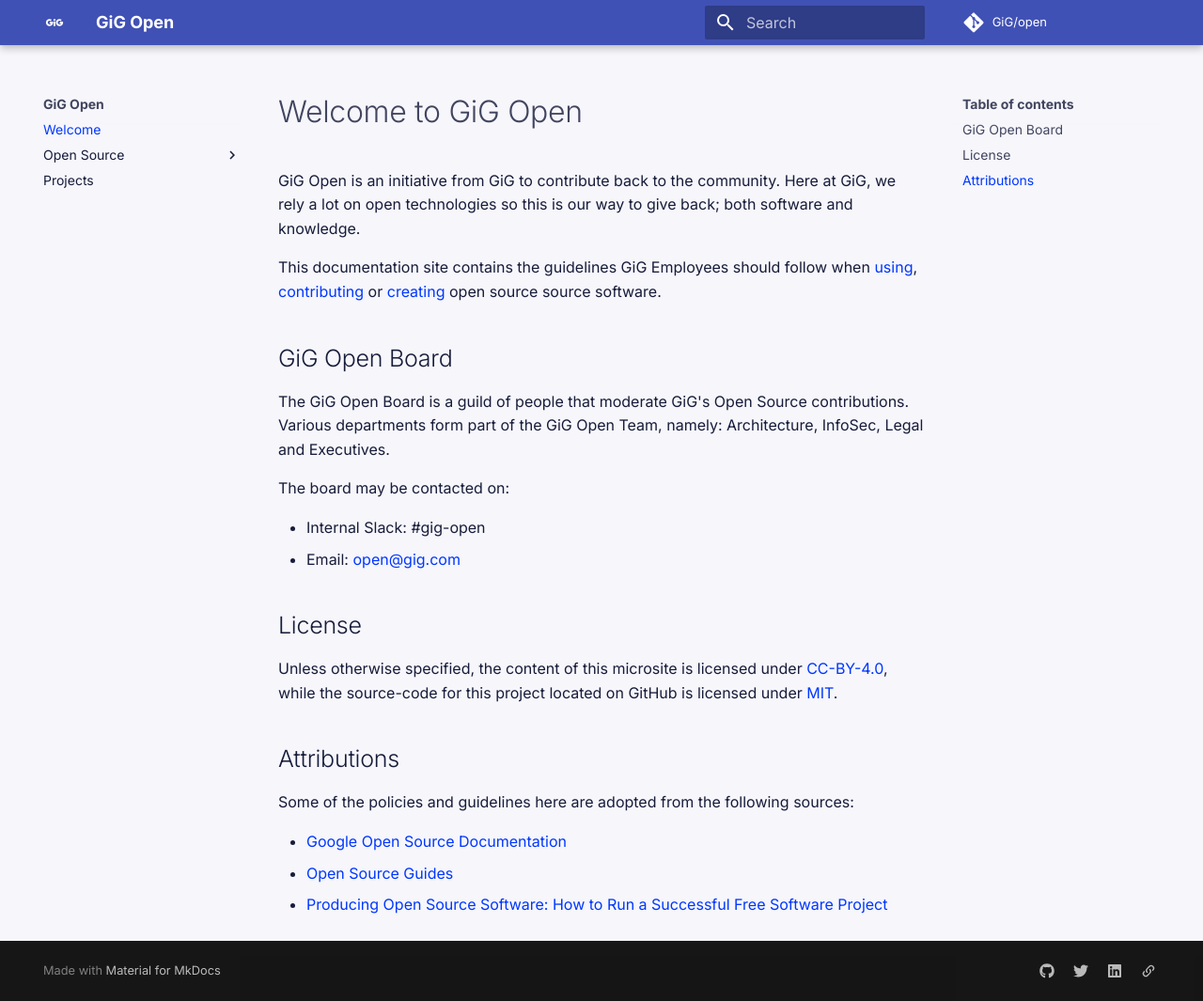
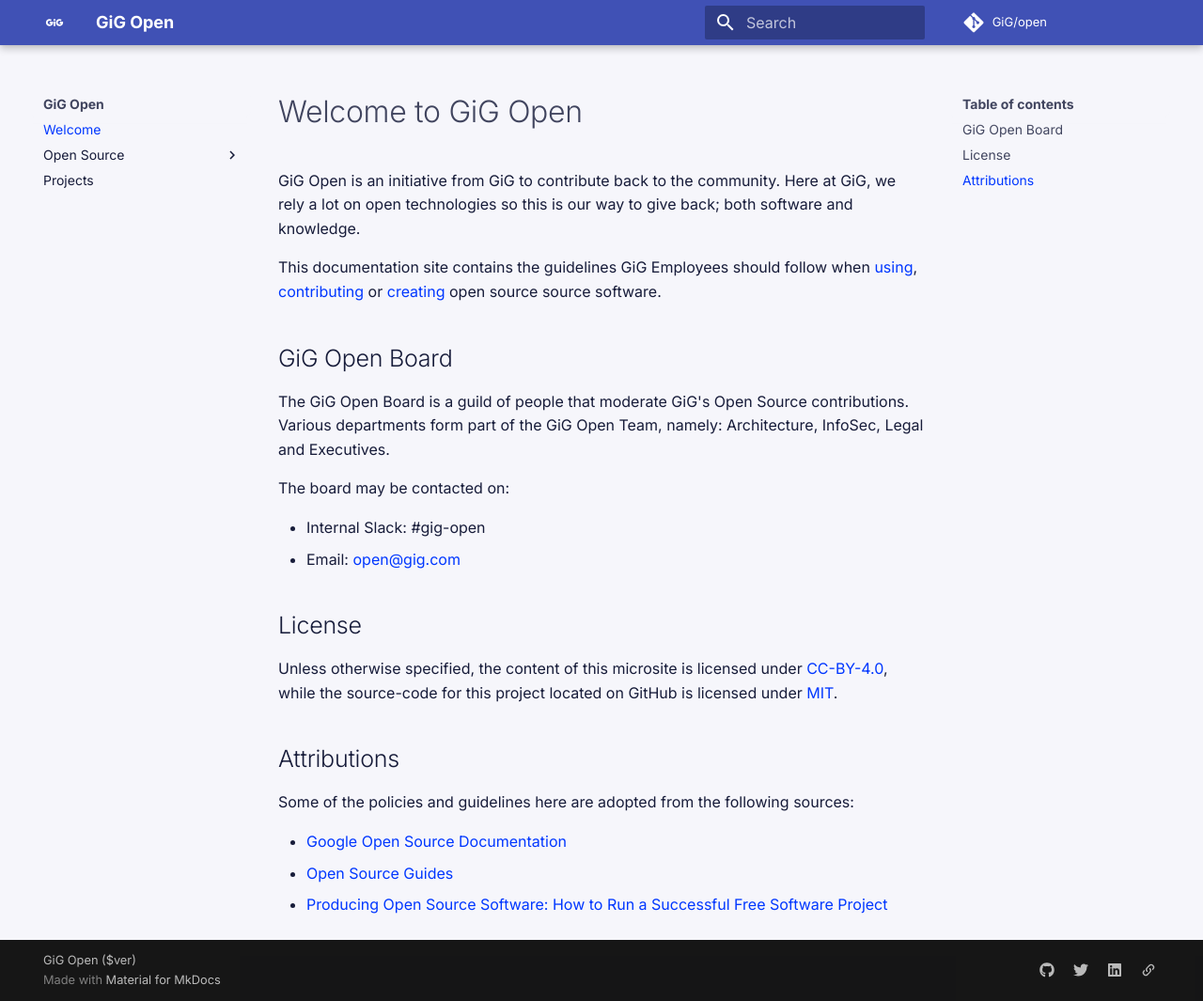
Before and after one commit to GiG/open, an MkDocs documentation site: the page built from docs/index.md, in a window 1280 px wide and 1065 px high. Shown: the whole window at 94% size. Built offline with MkDocs 1.6.1 and Material for MkDocs 9.7.7, drawn with Linux system fonts in a browser that asks for light colours; comment, search, counter and statistics services are not loaded.

Commit message:
Added version number in Docs site

```diff
--- a/mkdocs.yml
+++ b/mkdocs.yml
@@ -1,4 +1,5 @@
 site_name: GiG Open
+copyright: GiG Open ($ver)
 theme:
     name: material
     font:
```
Also changed, not shown: 2 other files.
